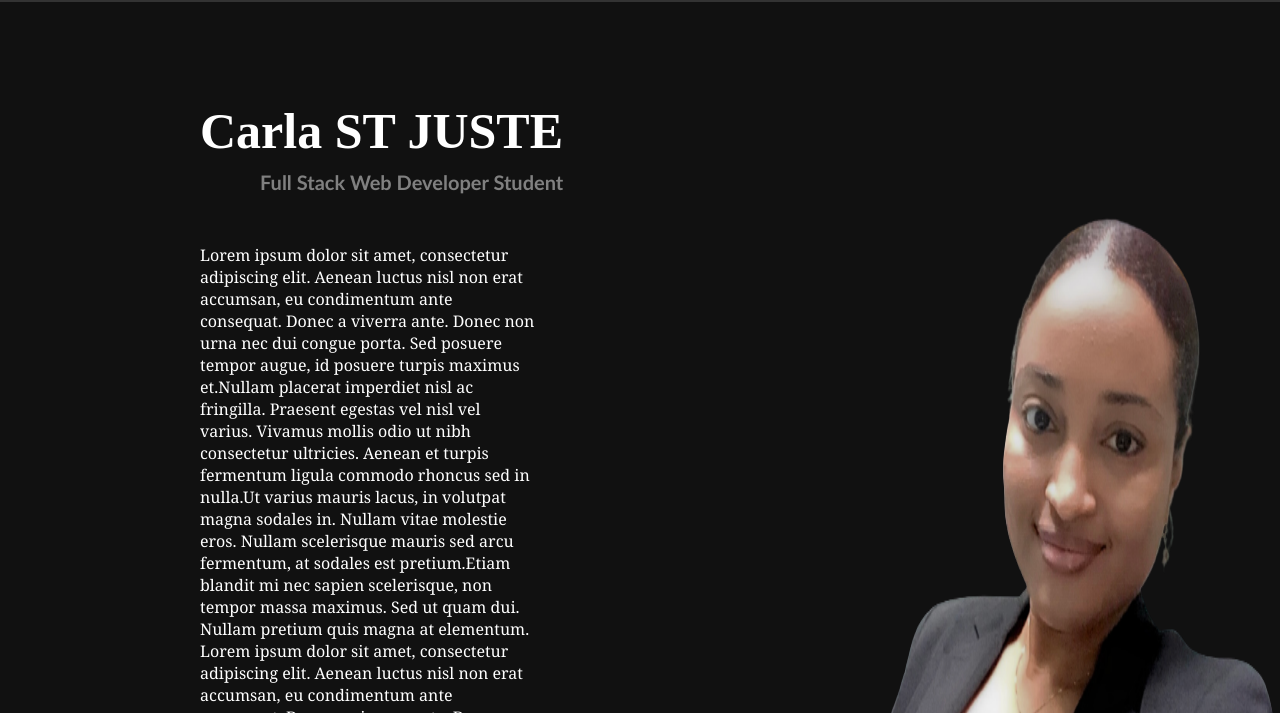
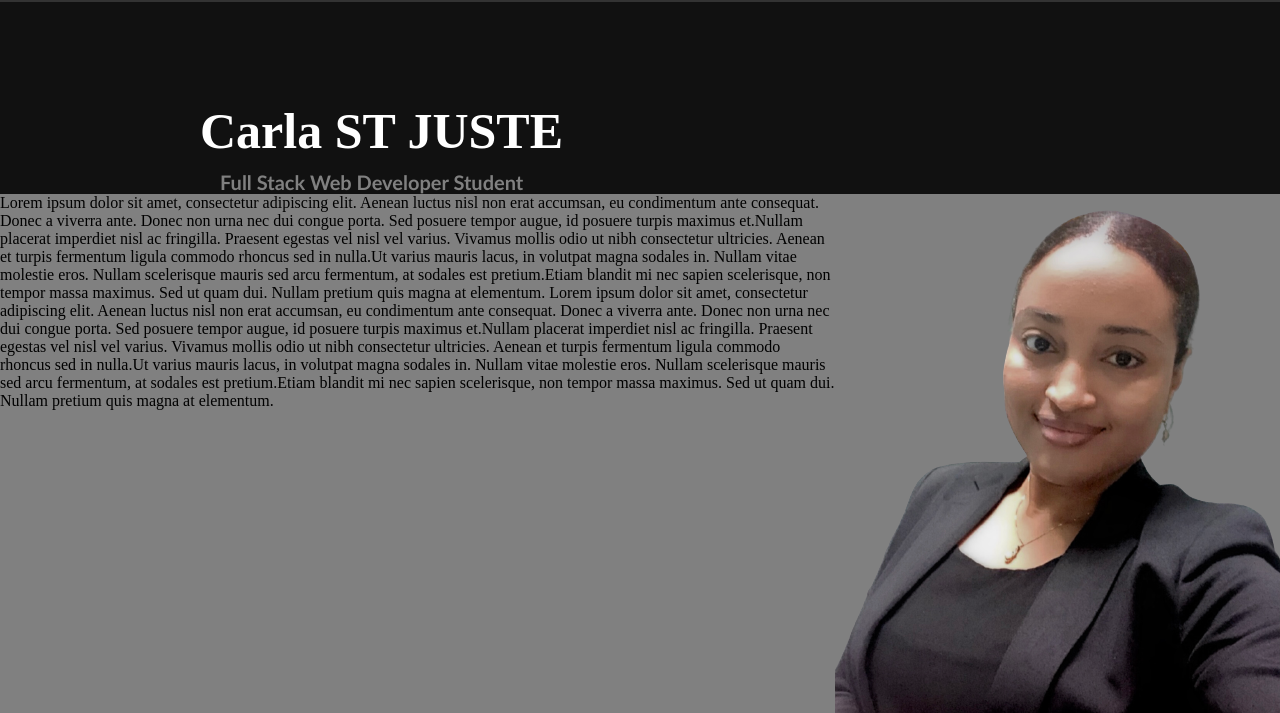
Before and after one commit to carlastjuste/Portfolio, a plain HTML site: page index.html in a window 1280 px wide. Shown: the part 87-800 px from the top of the page. Drawn offline with Linux system fonts and the light colour scheme.

Commit message:
refactor about section

```diff
--- a/assets/css/styles.css
+++ b/assets/css/styles.css
@@ -45,44 +45,51 @@ header nav {
 /* ***********************************/
 /* Style for About section */
 /* ***********************************/
+@import url('https://fonts.googleapis.com/css?family=Source+Code+Pro');
+
+#about-header {
+    background-color: #111111;
+
+}
+
+#about-header h1 {
+    color: #ffffff;
+    font-size: 50px;
+    padding-top: 100px;
+    margin-left: 200px;
+}
+
+#about-header h2 {
+    color: #808080;
+    font-size: 20px;
+    padding-top: 10px;
+    margin-left:220px;
+    font-family: 'cursive', 'Gill Sans', 'Gill Sans MT', 'Calibri', 'Trebuchet MS', 'sans-serif';
+}
+
 
 .info {
     display: flex;
   }
 
 
-.about {
+#name {
     background-color: #111111 ;
     margin-top: 0;
 
 }
 
-.about img{
+#name img{
     float: right;
 }
 
-.about h1 {
-    color: #ffffff;
-    font-size: 50px;
-    padding-top: 100px;
-    margin-top: 0px;
-    margin-left:200px;
+
+#name h2 {
 
 
 }
 
-.about h2 {
-    color: #808080;
-    font-size: 20px;
-    padding-top: 10px;
-    margin-top: 0px;
-    margin-left:260px;
-    font-family: 'cursive', 'Gill Sans', 'Gill Sans MT', 'Calibri', 'Trebuchet MS', 'sans-serif';
-
-
-}
-
-.about p{
+#name p{
     color: #ffffff;
     margin: 50px 300px 0px 200px;
     font-family: Georgia, serif;
--- a/index.html
+++ b/index.html
@@ -21,9 +21,11 @@
     </header>
     <main>
         <!-- About section -->
-        <section class="about">
-            <h1><a id="about"></a>Carla ST JUSTE</h1>
-            <h2> Full Stack Web Developer Student</h2>
+        <section id="about">
+            <div id="about-header">
+                <h1>Carla ST JUSTE</h1>
+                <h2>Full Stack Web Developer Student</h2>
+            </div>
             <div class="info">
             <p>
                 Lorem ipsum dolor sit amet, consectetur adipiscing elit. Aenean luctus nisl non erat accumsan, eu condimentum ante consequat. Donec a viverra ante.
```
